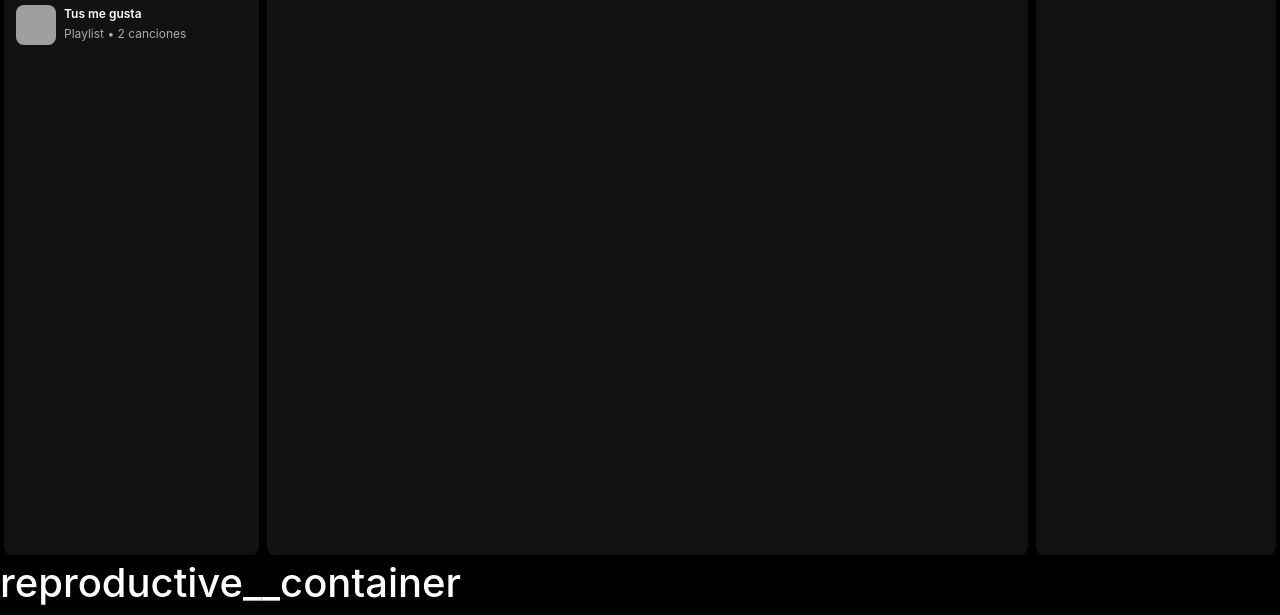
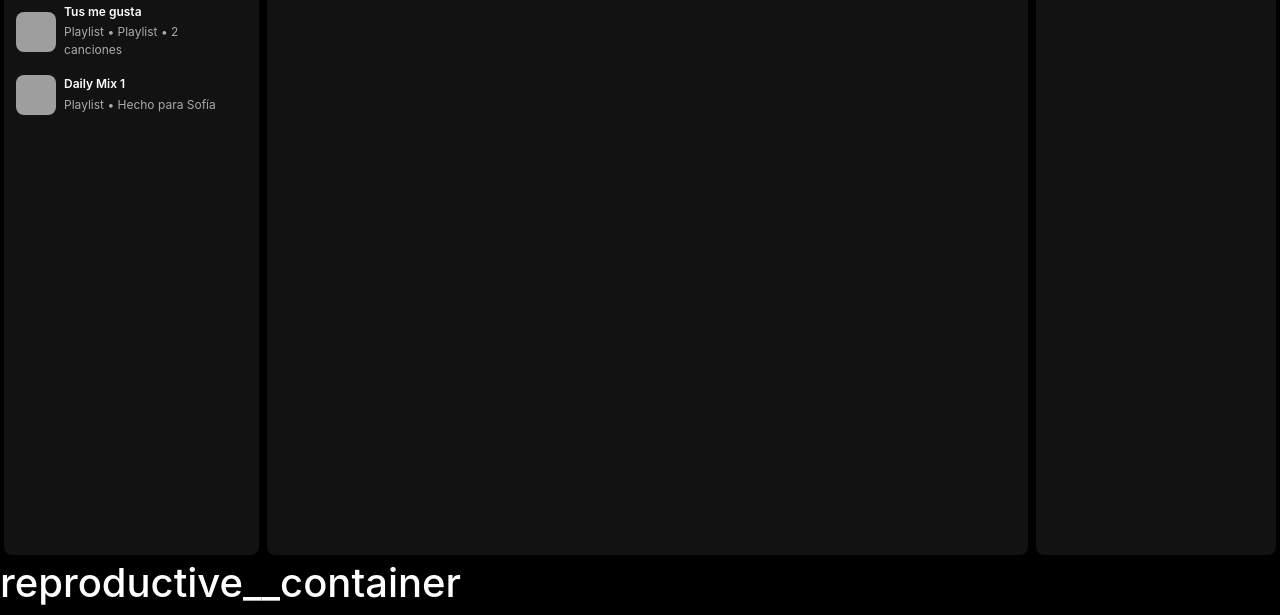
Before and after one commit to sofiarojas02/SofiFy, a React app: page / in a window 1280 px wide. Shown: the part 185-800 px from the top of the page. Built offline with nearby package versions, Linux system fonts and the light colour scheme; grey boxes are pictures that could not be loaded.

Commit message:
vincular con localStorage para añadir elementos a la libreria

```diff
--- a/src/Library/index.js
+++ b/src/Library/index.js
@@ -8,51 +8,46 @@ import {ReactComponent as SearchSVG} from "../assets/search.svg"
 import {ReactComponent as ListSVG} from "./list.svg"
 
 
-// const items = [
-//     {
-//         title: 'Tus me gusta',
-//         subtitle: 'Playlist • 2 canciones',
-//         img: 'https://www.oldskull.net/wp-content/uploads/2015/01/Rock_Covers-ilustracion-oldskull-15.jpg',
-//         type: 'playlist'
-//     },
-//     {
-//         id: 2,
-//         title: 'Daily Mix 1',
-//         subtitle: 'Hecho para Sofía',
-//         img: 'https://www.oldskull.net/wp-content/uploads/2015/01/Rock_Covers-ilustracion-oldskull-15.jpg',
-//         type: 'playlist',
-//     },
+const itemsList = [
+    {
+        title: 'Tus me gusta',
+        subtitle: 'Playlist • 2 canciones',
+        img: 'https://www.oldskull.net/wp-content/uploads/2015/01/Rock_Covers-ilustracion-oldskull-15.jpg',
+        type: 'playlist'
+    },
+    {
+        id: 2,
+        title: 'Daily Mix 1',
+        subtitle: 'Hecho para Sofía',
+        img: 'https://www.oldskull.net/wp-content/uploads/2015/01/Rock_Covers-ilustracion-oldskull-15.jpg',
+        type: 'playlist',
+    },
+];
 
-//     {
-//         id: 3,
-//         title: 'Rock Classics',
-//         subtitle: 'Playlist • Spotify',
-//         img: 'https://www.oldskull.net/wp-content/uploads/2015/01/Rock_Covers-ilustracion-oldskull-15.jpg',
-//         type: 'playlist',
-//     },
-//         {
-//         id: 4,
-//         title: 'Raimbow alternativo',
-//         subtitle: 'Playlist • Spotify',
-//         img: 'https://www.oldskull.net/wp-content/uploads/2015/01/Rock_Covers-ilustracion-oldskull-15.jpg',
-//         type: 'playlist',
-//     },
-//     {
-//     id: 8,
-//     title: 'lolita Mix 1',
-//     subtitle: 'Hecho para Sofía',
-//     img: 'https://www.oldskull.net/wp-content/uploads/2015/01/Rock_Covers-ilustracion-oldskull-15.jpg',
-//     type: 'playlist',
-// },
-//     {
-//     id: 9,
-//     title: 'lolita Mix 1',
-//     subtitle: 'Hecho para Sofía',
-//     img: 'https://www.oldskull.net/wp-content/uploads/2015/01/Rock_Covers-ilustracion-oldskull-15.jpg',
-//     type: 'playlist',
-// },
-// ];
 
+const useLocalStorage = (itemName, initialValue) => {
+    const localStorageItems = localStorage.getItem(itemName)
+    let parsedItem;
+
+    if(!localStorageItems){
+        localStorage.setItem(itemName, JSON.stringify(initialValue))
+        parsedItem = initialValue
+    }else {
+        parsedItem = JSON.parse(localStorageItems)
+    }
+
+    const [item, setItem] = React.useState(parsedItem)
+
+
+    const saveItem = (newItem) => {
+    localStorage.setItem(itemName, JSON.stringify(newItem))
+
+    setItem(newItem)
+    }
+
+    return [item, saveItem];
+
+}
 
 
 function Library(){
@@ -68,13 +63,18 @@ function Library(){
         subtitle: '',
         img: '',
     })
+    const [error, setError] = React.useState(false)
 
-    const [items, setItems] = React.useState([{
-        title: 'Tus me gusta',
-        subtitle: '2 canciones',
-        img: 'https://www.oldskull.net/wp-content/uploads/2015/01/Rock_Covers-ilustracion-oldskull-15.jpg',
-        type: 'playlist'
-    }])
+    // const [items, setItems] = React.useState([{
+    //     title: 'Tus me gusta',
+    //     subtitle: '2 canciones',
+    //     img: 'https://www.oldskull.net/wp-content/uploads/2015/01/Rock_Covers-ilustracion-oldskull-15.jpg',
+    //     type: 'playlist'
+    // }])
+
+
+
+    const [items, saveItems] = useLocalStorage('Items', itemsList)
 
 
 
@@ -117,10 +117,14 @@ function Library(){
             }
         }, [isSearchOpen])
 
+
+        //Abrir modal de libreria
         useEffect(()=>{
             const libraryModalOutside = (e) => {
                 if(libraryModalRef.current && !libraryModalRef.current.contains(e.target)){
                     setLibraryModal(false)
+                    setFormData({title: '', subtitle: '', img: ''})
+                    setError(false)
                 }
             }
 
@@ -130,9 +134,10 @@ function Library(){
         },[])
 
 
+
     const sortedItems = [...items].sort((a,b) => {
-        if (a.type === 'playlist' && b.type === 'artist') return -1;
-        if (a.type === 'artist' && b.type === 'playlist') return 1;
+        if (a.type === 'playlist' && b.type === 'artista') return -1;
+        if (a.type === 'artista' && b.type === 'playlist') return 1;
         return 0;
     }   )
 
@@ -144,14 +149,6 @@ function Library(){
         setIsSearchOpen(!isSearchOpen)
     }
 
-    // Función para agregar una nueva canción o artista a la biblioteca (simulada)
-    const addToLibrary = () => {
-        return (
-            <div>
-                <p>Función para agregar una nueva canción o artista a la biblioteca (simulada)</p>
-            </div>
-        )
-    }
 
 
     const openLibraryModal = (type) =>{
@@ -161,9 +158,13 @@ function Library(){
     }
 
     const addItemToLibrary = (newItem)=>{
-        setItems([...items, {...newItem, type: libraryModalType}])
-        setLibraryModal(false)
-        setFormData({title: '', subtitle: '', img: ''})
+        if(items.some(item => item.title.toLowerCase() === formData.title.toLowerCase())){
+            setError(true)
+        }else{
+            saveItems([...items, {...newItem, type: libraryModalType}])
+            setLibraryModal(false)
+            setFormData({title: '', subtitle: '', img: ''})
+        }
     }
 
     const capitalize = (str) => str.charAt(0).toUpperCase() + str.slice(1)
@@ -205,15 +206,24 @@ function Library(){
                                     className='d-flex flex-column'>
 
                                         <div className='libraryModal__element'>
+                                            {error && (
+                                                <p className='text-danger'>Ya existe un {libraryModalType} con ese nombre</p>
+                                            )}
                                             <label>Titulo:</label>
                                             <input
                                             value={formData.title}
-                                            onChange={(e) => setFormData({...formData, title: e.target.value})}
+                                            // onSubmit={}
+                                            onChange={(e) => {
+                                                setFormData({...formData, title: e.target.value})
+                                                setError(false)
+                                            }
+
+                                            }
                                             ></input>
                                         </div>
 
                                         <div
-                                        className={`libraryModal__element ${libraryModalType === 'artist' && 'd-none'}`}
+                                        className={`libraryModal__element ${libraryModalType === 'artista' && 'd-none'}`}
                                         >
                                             <label>Hecho por:</label>
                                             <input
@@ -270,7 +280,7 @@ function Library(){
                                         <div
                                         className='plus__option--text'
                                         role='button'
-                                        onClick={() => openLibraryModal('artist')}
+                                        onClick={() => openLibraryModal('artista')}
                                         >
                                             <h3 className='m-0 p-0 '>Artista</h3>
                                             <p className='m-0 p-0 text-secondary'>Guarda las canciones de tus artitas favoritos</p>
@@ -343,13 +353,13 @@ function Library(){
                         >
                             <div className='d-flex align-items-center'>
                                 <img
-                                className={`list__item--img ${item.type === 'artist' ? 'rounded-circle' : 'rounded-3'}`}
+                                className={`list__item--img ${item.type === 'artista' ? 'rounded-circle' : 'rounded-3'}`}
                                 src={item.img ? item.img: 'https://www.oldskull.net/wp-content/uploads/2015/01/Rock_Covers-ilustracion-oldskull-15.jpg'}
                                 alt={item.title} />
                             </div>
 
                             <div className=''>
-                                <h3 className='list__item--title m-0 mb-1'> {item.title} </h3>
+                                <h3 className='list__item--title m-0 mb-1'> {capitalize(item.title)} </h3>
                                 <p className='list__item--subtitle m-0'> {capitalize(item.type) + ' • ' + item.subtitle} </p>
                             </div>
 
```
Also changed, not shown: src/Library/library.css (line endings or trailing spaces).
